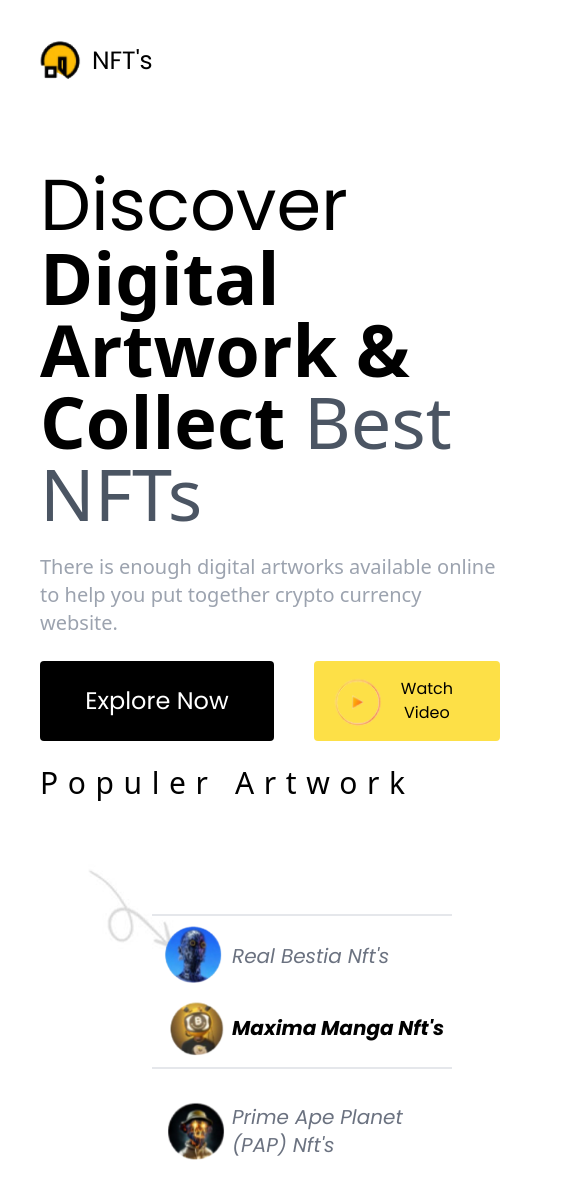
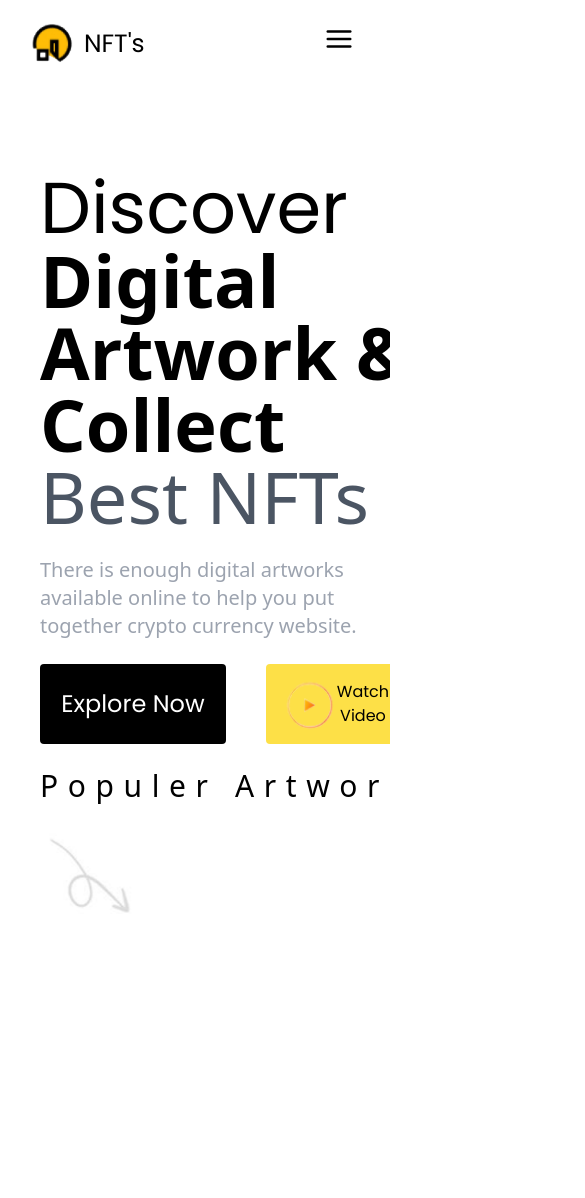
Before and after one commit to code-sharad/NFT-landing-page, a React (Vite) app: page / in a window 390 px wide. Shown: the top 1198 px of the page, 585 px wide, since content can reach past the window. After the commit the page ends 926 px from the top, so only its background shows below. Built offline with nearby package versions, Linux system fonts and the light colour scheme.

Commit message:
Add react-icons package and update styles in App and Navbar components

```diff
--- a/package.json
+++ b/package.json
@@ -16,6 +16,7 @@
     "framer-motion": "^11.0.8",
     "react": "^18.2.0",
     "react-dom": "^18.2.0",
+    "react-icons": "^5.0.1",
     "tailwind-merge": "^2.2.1",
     "tailwindcss-animate": "^1.0.7"
   },
--- a/src/App.tsx
+++ b/src/App.tsx
@@ -12,9 +12,9 @@ import { motion } from "framer-motion";
 
 function App() {
   return (
-    <>
+    <div className="overflow-x-hidden lg:overflow-visible">
       <Navbar />
-      <div className="mx-10 lg:mx-0  flex lg:flex-row h-[70vh] lg:w-[100vw] w-[460px] lg:justify-center mt-20 gap-9 items-center ">
+      <div className="mx-10 lg:mx-0  flex lg:flex-row h-[90vh] lg:h-[70vh] lg:w-[100vw] w-[460px] lg:justify-center mt-20 gap-9 items-center ">
         <div className="text-left">
           <motion.div initial={{x:-100,opacity:0}}
           animate={{x:0,opacity:1}} className="text-7xl  lg:text-5xl">
@@ -28,7 +28,7 @@ function App() {
           <motion.p
           initial={{x:-100,opacity:0}}
           animate={{x:0,opacity:1}}
-          className="my-6 text-xl text-gray-400 w-[460px]">
+          className="my-6 text-xl text-gray-400 w-[360px] lg:w-[460px]">
             There is enough digital artworks available online to help you put
             together crypto currency website.
           </motion.p>
@@ -59,7 +59,7 @@ function App() {
            transition={{
             delay:0.1
            }}
-            className="absolute  lg:visible lg:left-[500px]  lg:bottom-2 lg:rotate-0 -z-10 scale-[60%] "
+            className="relative h-24  lg:visible lg:left-[500px]  lg:bottom-2 lg:rotate-0 -z-10 lg:scale-[60%] "
             src={image2}
           />
         </div>
@@ -74,7 +74,7 @@ function App() {
           <motion.div
           initial={{opacity:0}}
           animate={{opacity:1}}
-          className="z-20 italic font-poppins_normal   relative lg:relative lg:-top-32 lg:right-32  top-72 right-96 flex  flex-col  text-xl items-center">
+          className="z-20 italic font-poppins_normal  w-[300px] lg:w-full  relative lg:relative lg:-top-32 lg:right-32  top-72 right-96 flex  flex-col  text-xl items-center">
             <div className="flex gap-0 flex-col lg:flex-row lg:w-full w-[300px] justify-between items-start border-b-2 border-t-2 py-2">
               <span className="text-gray-500 sm:border-b-2 lg:border-b-0 pb-2  flex  justify-start  items-center ">
                 <img
@@ -84,7 +84,7 @@ function App() {
                 />
                 Real Bestia Nft's
               </span>
-              <span className="font-bold flex w-96  items-center">
+              <span className="font-bold border-t-2 flex lg:border-t-0  items-center">
                 <img
                   width={"80"}
                   height="80"
@@ -107,7 +107,8 @@ function App() {
       className="z-10 relative flex ml-9 scale-90 bottom-0 lg:bottom-20">
         <img className="invisible lg:visible absolute left-24 top-14" src={image} />
       </motion.div>
-    </>
+
+    </div>
   );
 }
 
--- a/src/components/Navbar.tsx
+++ b/src/components/Navbar.tsx
@@ -1,14 +1,74 @@
 import logo from "../../images/avatar/logo.png"
 import download from "../../images/avatar/download.png"
+import { useState } from "react";
+import { motion } from "framer-motion";
+import { IoCloseOutline } from "react-icons/io5";
+import { FiMenu } from "react-icons/fi";
 
-import { motion } from "framer-motion";
+import clsx from "clsx";
 
 export default function Navbar() {
+  const [isSideMenuOpen, setMenu] = useState(false);
+
+  if(!isSideMenuOpen){
+    return <nav className="lg:invisible flex justify-between  py-6 text-md mx-9">
+      <li className="visible items-center scale-125 lg:scale-100 font-poppins_bold text-xl flex cursor-pointer  gap-2  font-san">
+            <img
+              className="scale-125"
+              src={logo}
+              height={"40"}
+              width={"40"}
+              alt=""
+            />
+            NFT's{" "}
+          </li>
+      <FiMenu
+              onClick={() => setMenu(true)}
+              className="text-3xl  cursor-pointer lg:hidden"
+            />
+    </nav>
+  }
+  if(isSideMenuOpen){
+   return <div className="lg:invisible flex justify-between  py-6 text-md mx-9">
+       <li className="visible items-center scale-125 lg:scale-100 font-poppins_bold text-xl flex cursor-pointer  gap-2  font-san">
+            <img
+              className="scale-125"
+              src={logo}
+              height={"40"}
+              width={"40"}
+              alt=""
+            />
+            NFT's{" "}
+          </li>
+
+             {/* sidebar mobile menu */}
+        <div
+          className={clsx(
+            " fixed h-full w-screen lg:hidden bg-black/50  backdrop-blur-sm top-0 -right-56  -translate-x-2 z-40   transition-all ",
+            isSideMenuOpen && "translate-x-0"
+          )}
+        >
+          <section className="text-black bg-white flex-col absolute left-0 top-0 h-screen p-8 gap-8 z-50 w-56 flex  ">
+            <IoCloseOutline
+              onClick={() => setMenu(false)}
+              className="mt-0 mb-8 text-3xl cursor-pointer"
+            />
+            <ul className="list-none font-bold ">
+              <li>Discover</li>
+              <li>How to work </li>
+              <li>Marketplace</li>
+            </ul>
+            </section>
+    </div>
+    </div>
+
+}
+
   return (
     <motion.nav initial={{ y: -100,  opacity: 0 }}
             animate={{ y: 0,opacity: 1 }}
 
-            className="invisible lg:visible md:visible flex items-center justify-between w-[80vw] mx-[10vw] py-6 text-md">
+            className="lg:visible md:visible flex items-center justify-between w-[80vw] mx-[10vw] py-6 text-md">
       <div className="flex justify-start font-poppins_normal  invisible lg:visible ">
         <ul className="list-none flex gap-10  ">
 
@@ -44,6 +104,7 @@ export default function Navbar() {
           alt=""
         />
       </div>
+
     </motion.nav>
   );
 }
```
Also changed, not shown: 1 other file (tests, documents, lock files or other folders).
